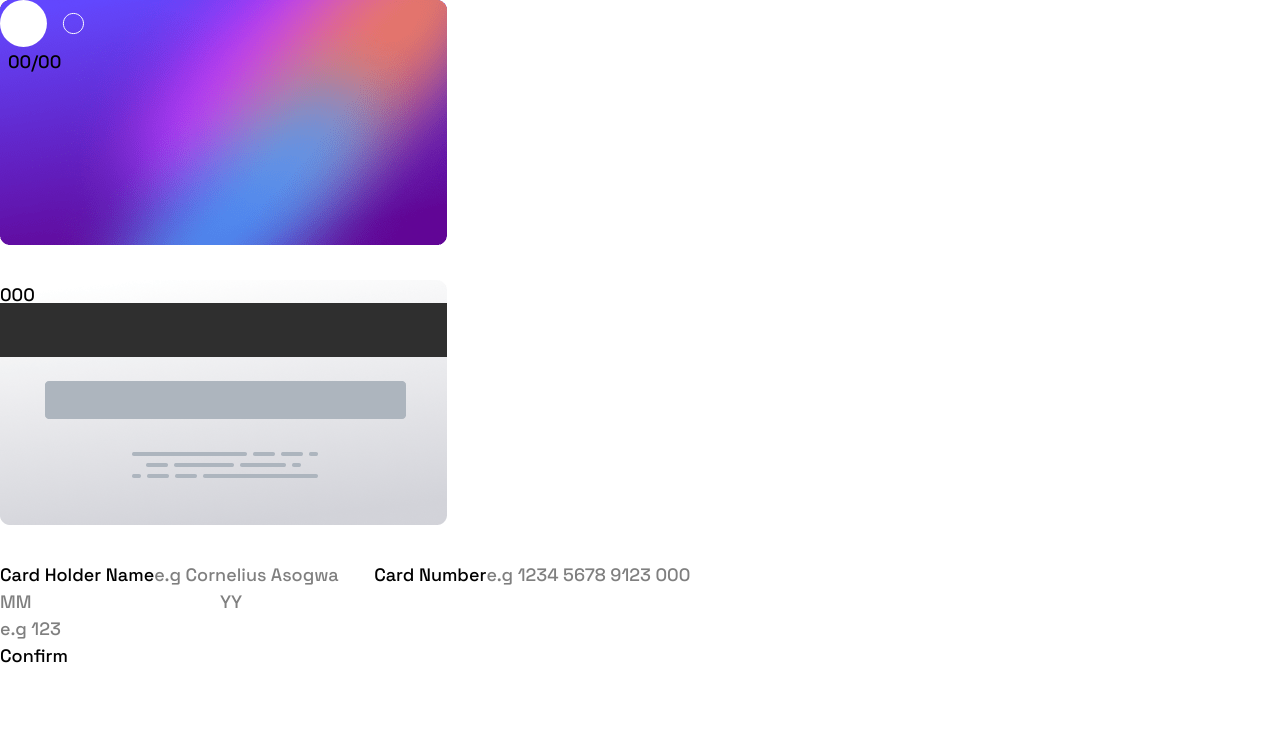
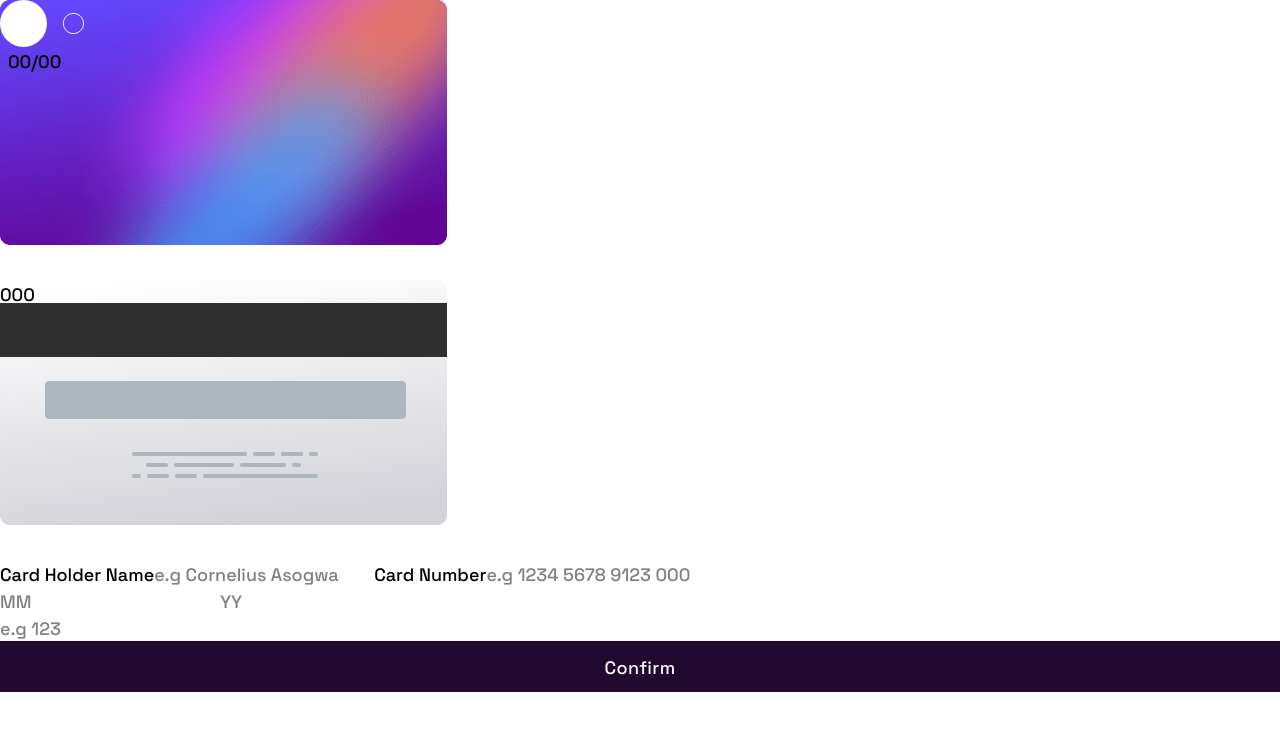
Before and after one commit to corneliusweb/credit-card, a React (Vite) app: page / in a window 1280 px wide. Shown: the top 730 px of the page. Built offline with nearby package versions, Linux system fonts and the light colour scheme.

Commit message:
Create Button.jsx, and replace NewCard form button

```diff
--- /dev/null
+++ b/src/components/Button.jsx
@@ -0,0 +1,11 @@
+const Button = ({ type, label }) => {
+	return (
+		<button
+			type={type}
+			className='bg-[var(--purple-color)] text-[var(--white-color)] block w-full py-3 cursor-pointer tracking-wide'
+		>
+			{label}
+		</button>
+	);
+};
+export default Button;
--- a/src/components/NewCardForm.jsx
+++ b/src/components/NewCardForm.jsx
@@ -1,3 +1,5 @@
+import Button from "./Button";
+
 const NewCardForm = ({
 	cardStates: {
 		setCardHolderName,
@@ -55,7 +57,7 @@ const NewCardForm = ({
 						onChange={(e) => setCvv(e.target.valueAsNumber)}
 					/>
 				</div>
-				<button type='submit'>Confirm</button>
+				<Button type={'submit'} label={'Confirm'} />
 			</form>
 		</div>
 	);
```
